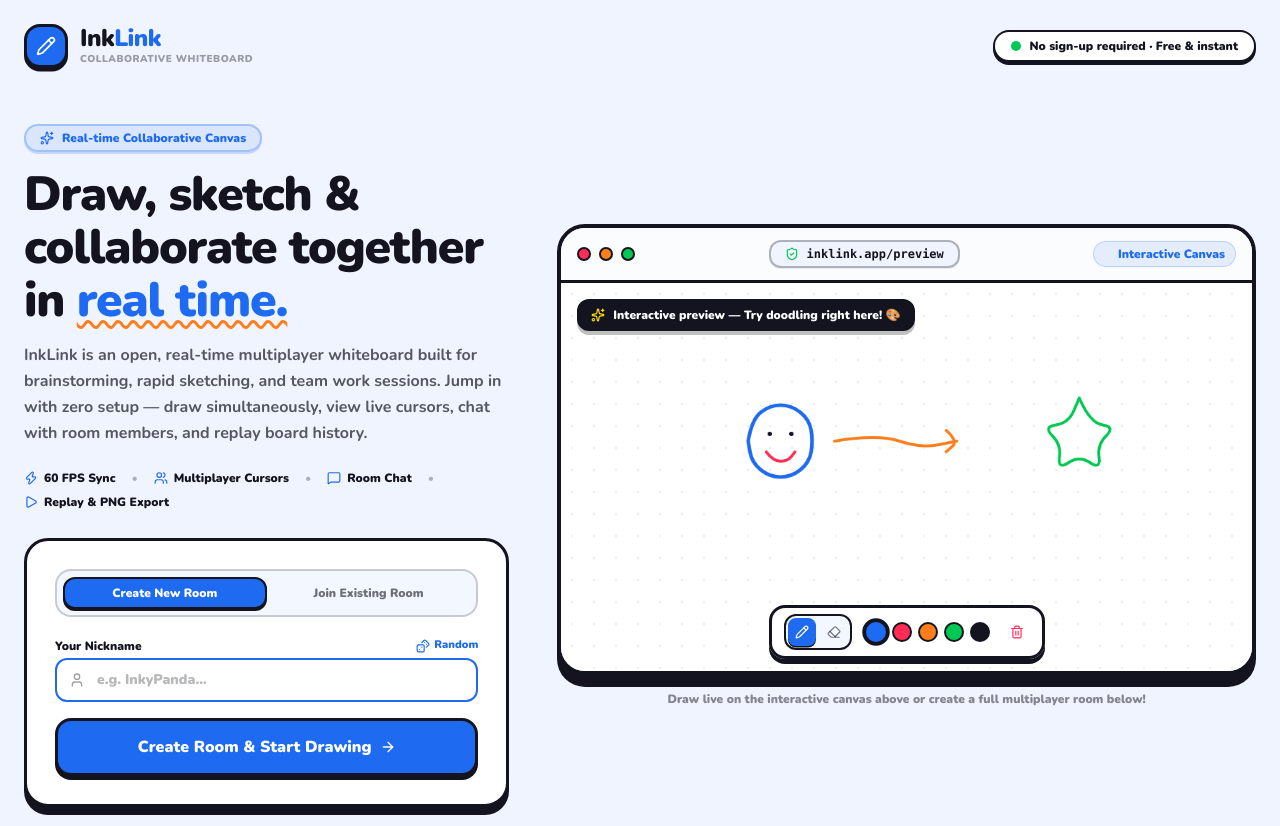
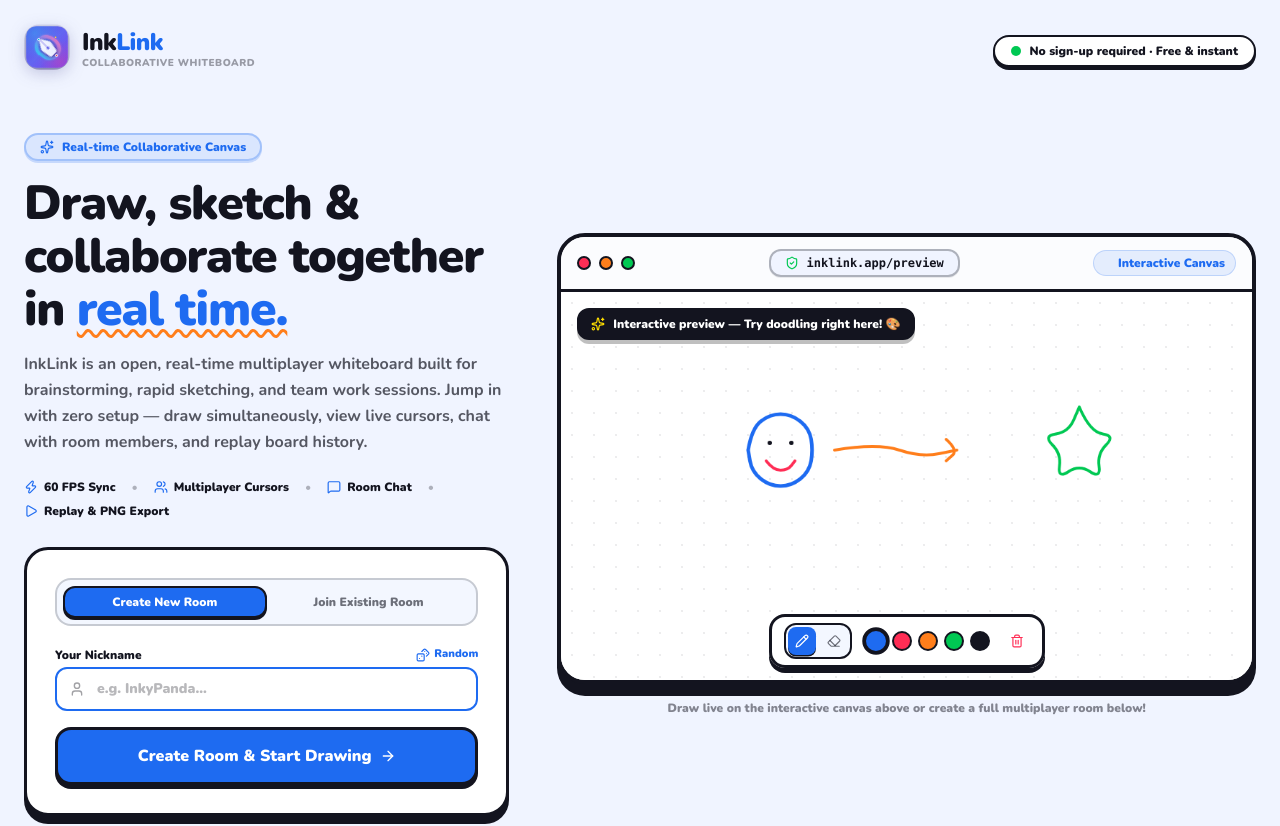
Before and after one commit to pbsdinamma/INKLINK, a Next.js app in the folder frontend/: page / in a window 1280 px wide. Shown: the top 826 px of the page. Built offline with nearby package versions, Linux system fonts and the light colour scheme.

Commit message:
Add custom InkLink brand icon across favicon, metadata, navbar, and modals

```diff
--- a/frontend/app/layout.tsx
+++ b/frontend/app/layout.tsx
@@ -14,7 +14,10 @@
   description:
     "Draw, sketch, and create together in real time. A multiplayer whiteboard inspired by Skribbl.io powered by Socket.IO and HTML5 Canvas.",
   keywords: ["whiteboard", "collaborative", "drawing", "real-time", "multiplayer", "skribbl", "inklink"],
-  authors: [{ name: "InkLink" }],
+  icons: {
+    icon: "/icon.svg",
+    apple: "/icon.svg",
+  },
   openGraph: {
     title: "InkLink",
     description: "Real-time collaborative whiteboard",
--- a/frontend/app/page.tsx
+++ b/frontend/app/page.tsx
@@ -3,6 +3,7 @@
 import { RoomForm } from "@/components/landing/RoomForm";
 import { HeroCanvasPreview } from "@/components/landing/HeroCanvasPreview";
 import { FaqAccordion } from "@/components/landing/FaqAccordion";
+import { InkLinkLogo } from "@/components/ui/InkLinkLogo";
 import { motion } from "motion/react";
 import {
   Pencil,
@@ -78,12 +79,12 @@
           className="flex items-center gap-3"
         >
           <motion.div
-            whileHover={{ scale: 1.1, rotate: [-2, 4, -2] }}
+            whileHover={{ scale: 1.08, rotate: [-2, 3, 0] }}
             whileTap={{ scale: 0.95 }}
             transition={{ type: "spring", stiffness: 400, damping: 15 }}
-            className="w-11 h-11 bg-brand-blue rounded-2xl flex items-center justify-center text-white shadow-[0_3.5px_0px_#13141f] border-3 border-brand-border cursor-pointer"
+            className="cursor-pointer shrink-0"
           >
-            <Pencil className="w-5 h-5" />
+            <InkLinkLogo size={46} priority />
           </motion.div>
           <div>
             <h1 className="text-xl sm:text-2xl font-black tracking-tight leading-none text-[#13141f]">
--- a/frontend/app/room/[roomId]/page.tsx
+++ b/frontend/app/room/[roomId]/page.tsx
@@ -13,6 +13,7 @@
 import type { RoomState, Stroke, User, ChatMessage, Tool } from "@/types";
 
 import { WorkspaceControls } from "@/components/whiteboard/WorkspaceControls";
+import { InkLinkLogo } from "@/components/ui/InkLinkLogo";
 import {
   DEFAULT_COLOR,
   DEFAULT_BRUSH_SIZE,
@@ -254,9 +255,9 @@
           className="relative w-full max-w-md text-center z-10"
         >
           <div className="skribbl-card bg-white p-8 relative overflow-hidden text-center shadow-[0_8px_0px_#13141f]">
-            {/* Consistent Brand Pencil Icon */}
-            <div className="w-12 h-12 bg-brand-blue rounded-2xl flex items-center justify-center text-white shadow-[0_3px_0px_#13141f] border-2 border-brand-border mx-auto mb-4">
-              <Pencil className="w-6 h-6" />
+            {/* InkLink Brand Logo */}
+            <div className="mx-auto mb-4 flex justify-center">
+              <InkLinkLogo size={56} priority />
             </div>
 
             <h2 className="text-2xl font-black mb-1 text-brand-border select-none">
@@ -347,9 +348,7 @@
             className="flex items-center gap-2.5 cursor-pointer group select-none"
             title="Leave Room & Back to Home"
           >
-            <div className="w-8 h-8 bg-brand-blue rounded-xl flex items-center justify-center text-white shadow-[0_2px_0px_#13141f] border-2 border-brand-border">
-              <Pencil className="w-4 h-4" />
-            </div>
+            <InkLinkLogo size={32} priority />
             <span className="hidden sm:inline text-base font-black text-brand-border select-none">
               Ink<span className="text-brand-blue">Link</span>
             </span>
--- /dev/null
+++ b/frontend/components/ui/InkLinkLogo.tsx
@@ -0,0 +1,31 @@
+"use client";
+
+import Image from "next/image";
+
+interface InkLinkLogoProps {
+  size?: number;
+  className?: string;
+  priority?: boolean;
+}
+
+export function InkLinkLogo({
+  size = 40,
+  className = "",
+  priority = false,
+}: InkLinkLogoProps) {
+  return (
+    <div
+      className={`relative inline-flex items-center justify-center shrink-0 select-none ${className}`}
+      style={{ width: size, height: size }}
+    >
+      <Image
+        src="/icon.svg"
+        alt="InkLink Icon"
+        width={size}
+        height={size}
+        priority={priority}
+        className="w-full h-full object-contain drop-shadow-[0_4px_8px_rgba(49,46,129,0.25)] rounded-2xl"
+      />
+    </div>
+  );
+}
```
Also changed, not shown: frontend/app/icon.svg (added), frontend/public/icon.svg (added).
